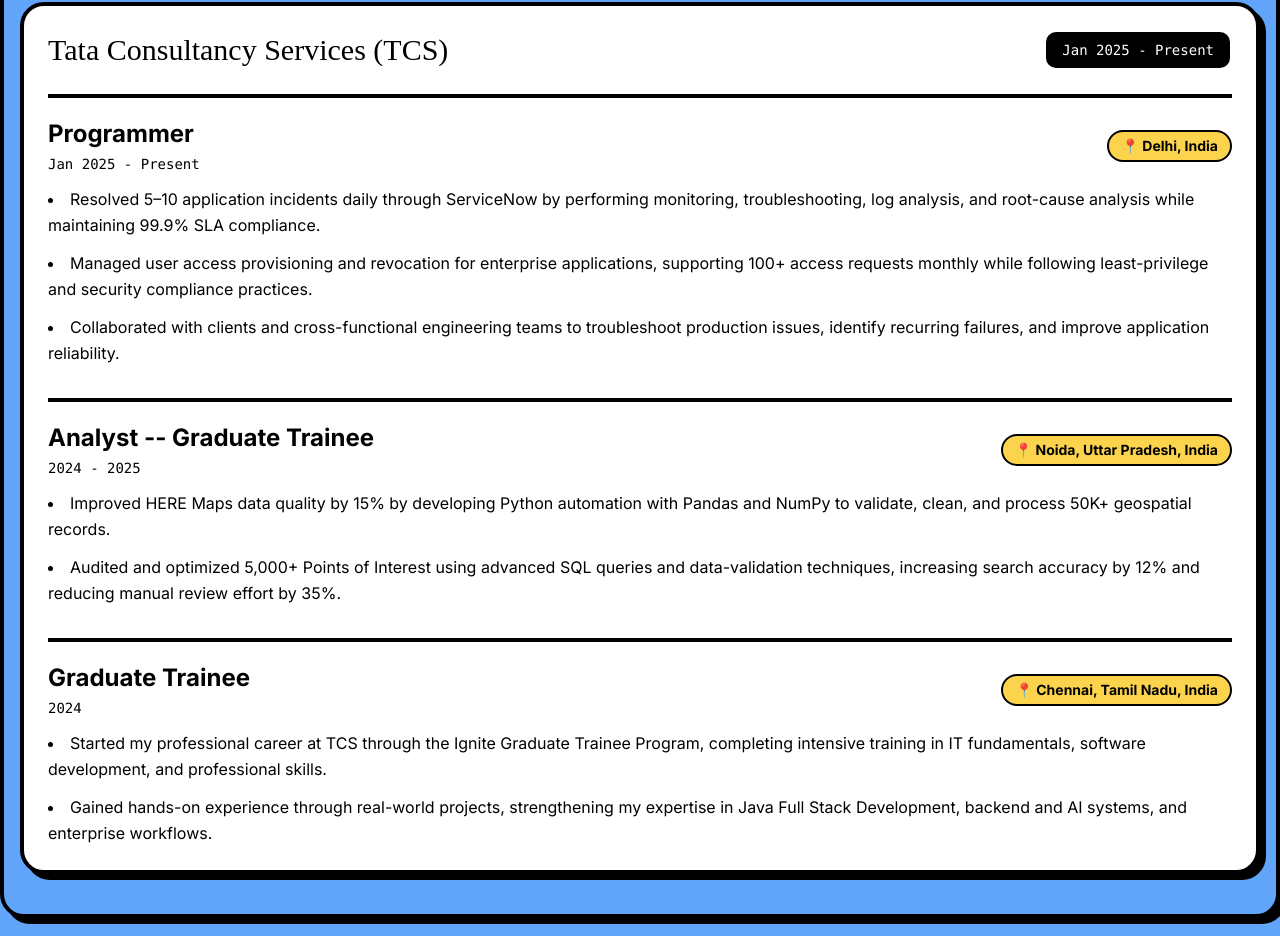
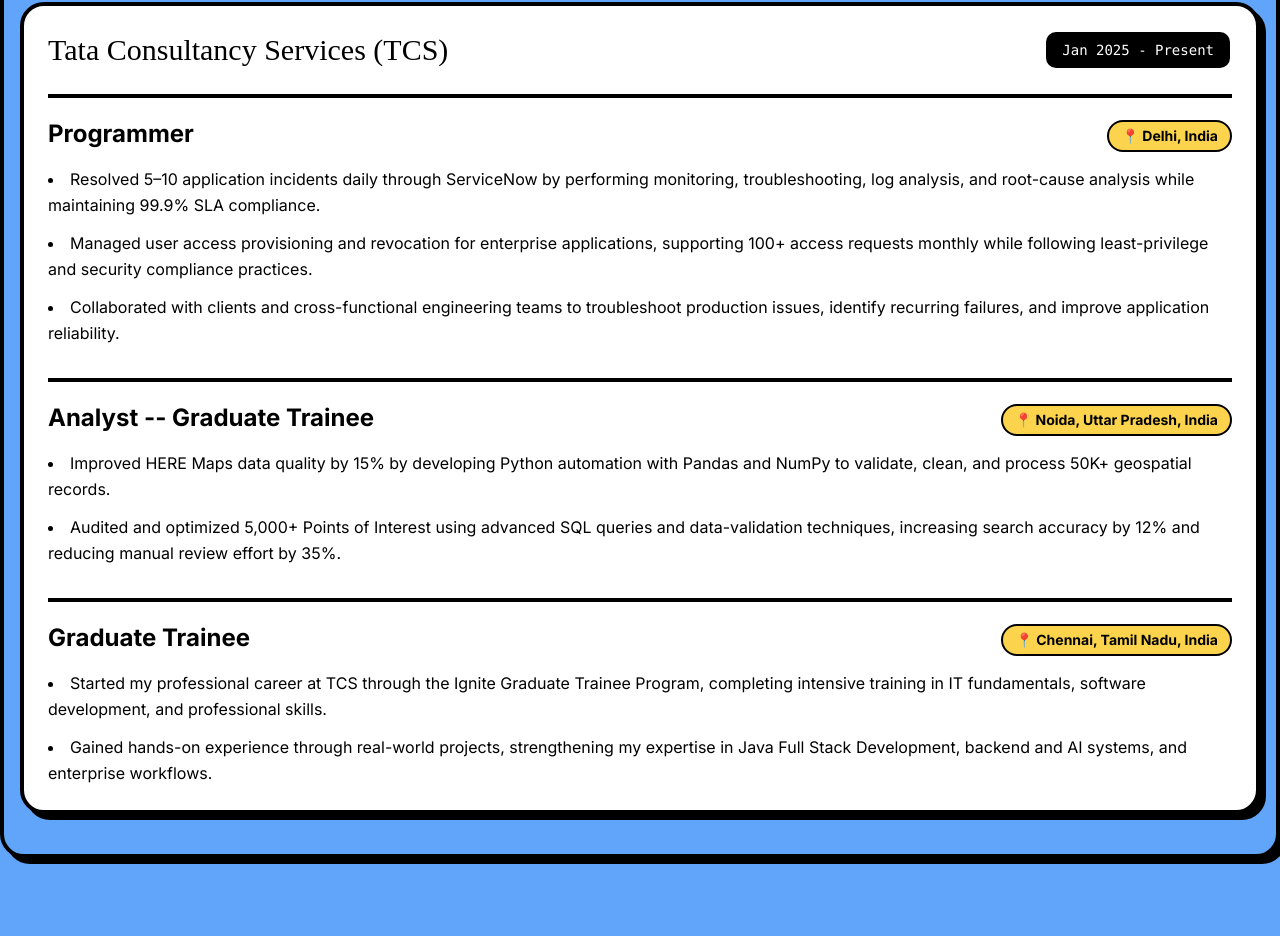
Before and after one commit to rajSunny5714/new-portfolio, a React (Vite) app: page / in a window 1280 px wide. Shown: the part 1569-2505 px from the top of the page. Built offline with nearby package versions, Linux system fonts and the light colour scheme; the HTML template or start-up script is replaced by a standard one; a web font is replaced by a local one.

Commit message:
Update Experience.tsx

```diff
--- a/src/components/sections/Experience.tsx
+++ b/src/components/sections/Experience.tsx
@@ -65,7 +65,6 @@
       roles: [
         {
           role: 'Programmer',
-          duration: 'Jan 2025 - Present',
           location: 'Delhi, India',
           points: [
             'Resolved 5–10 application incidents daily through ServiceNow by performing monitoring, troubleshooting, log analysis, and root-cause analysis while maintaining 99.9% SLA compliance.',
@@ -75,7 +74,6 @@
         },
         {
           role: 'Analyst -- Graduate Trainee',
-          duration: '2024 - 2025',
           location: 'Noida, Uttar Pradesh, India',
           points: [
             'Improved HERE Maps data quality by 15% by developing Python automation with Pandas and NumPy to validate, clean, and process 50K+ geospatial records.',
@@ -84,7 +82,6 @@
         },
         {
           role: 'Graduate Trainee',
-          duration: '2024',
           location: 'Chennai, Tamil Nadu, India',
           points: [
             'Started my professional career at TCS through the Ignite Graduate Trainee Program, completing intensive training in IT fundamentals, software development, and professional skills.',
```
